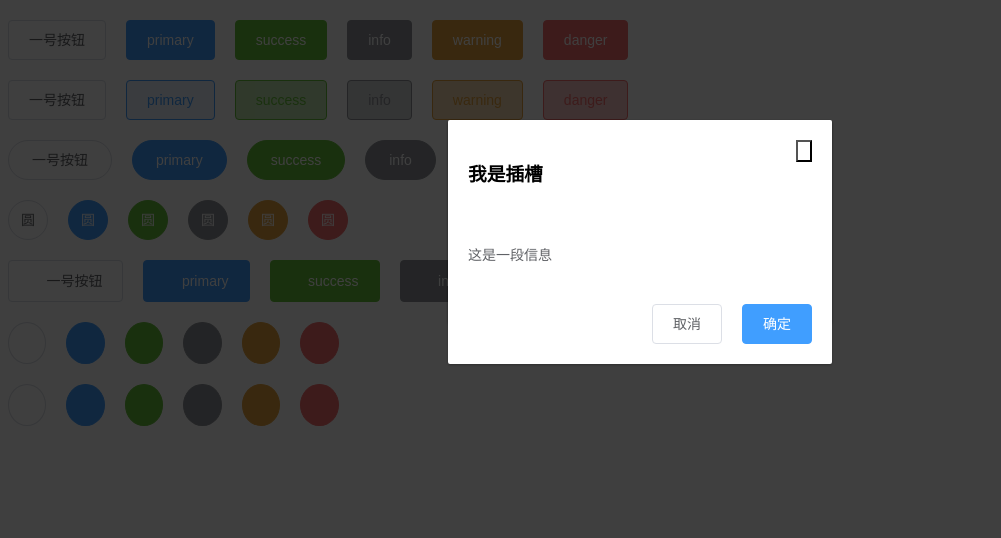
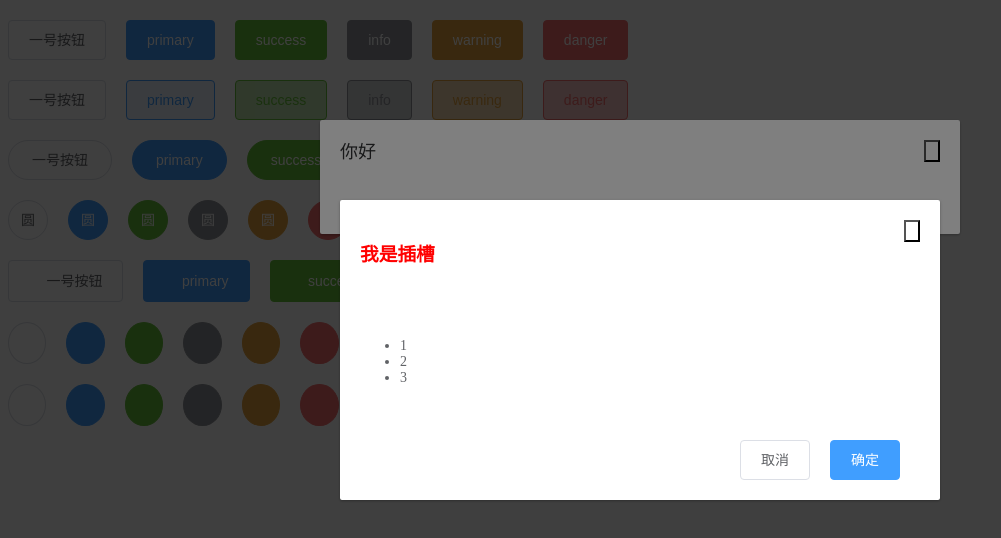
Before and after one commit to swaggylc/lc-ui, a Vue app: page / in a window 1280 px wide. Shown: the top 538 px of the page, without its empty margins (0-1001 px from the left). Built offline with nearby package versions, Linux system fonts and the light colour scheme; a web font is replaced by a local one.

Commit message:
自定义dialog宽度与距离顶部距离，自定义body和footer内容

```diff
--- a/src/App.vue
+++ b/src/App.vue
@@ -57,9 +57,18 @@
   </div>
   <div class="row">
     <lc-dialog title="你好"></lc-dialog>
-    <lc-dialog>
+    <lc-dialog top='200px' width="600px">
       <template v-slot:title>
-        <h3>我是插槽</h3>
+        <h3 style="color:red;">我是插槽</h3>
+      </template>
+      <ul>
+        <li>1</li>
+        <li>2</li>
+        <li>3</li>
+      </ul>
+      <template v-slot:footer>
+        <lc-button>取消</lc-button>
+        <lc-button type="primary">确定</lc-button>
       </template>
     </lc-dialog>
   </div>
--- a/src/components/dialog/LcDialog.vue
+++ b/src/components/dialog/LcDialog.vue
@@ -1,6 +1,6 @@
 <template>
     <div class="lc-dialog_wrapper">
-        <div class="lc-dialog">
+        <div class="lc-dialog" :style="{ width: width, marginTop: top }">
             <div class="lc-dialog_header">
                 <slot name="title">
                     <span class="lc-dialog_title">
@@ -12,11 +12,11 @@
                 </button>
             </div>
             <div class="lc-dialog_body">
-                <span>这是一段信息</span>
+                <!-- 默认插槽 -->
+                <slot></slot>
             </div>
-            <div class="lc-dialog_footer">
-                <lc-button>取消</lc-button>
-                <lc-button type="primary">确定</lc-button>
+            <div class="lc-dialog_footer" v-if="$slots.footer">
+                <slot name="footer"></slot>
             </div>
         </div>
     </div>
@@ -25,14 +25,22 @@
 <script setup>
 name: "LcDialog"
 import LcButton from '../button/LcButton.vue';
-import { defineProps } from 'vue';
+import { defineProps,useSlots } from 'vue';
 const props = defineProps({
     title: {
         type: String,
         default: '提示'
+    },
+    width: {
+        type: String,
+        default: '50%'
+    },
+    top: {
+        type: String,
+        default: '15vh'
     }
 })
-
+const $slots=useSlots()
 </script>
 
 <style lang="scss" scoped>
```
Also changed, not shown: 1 other file (tests, documents, lock files or other folders).
